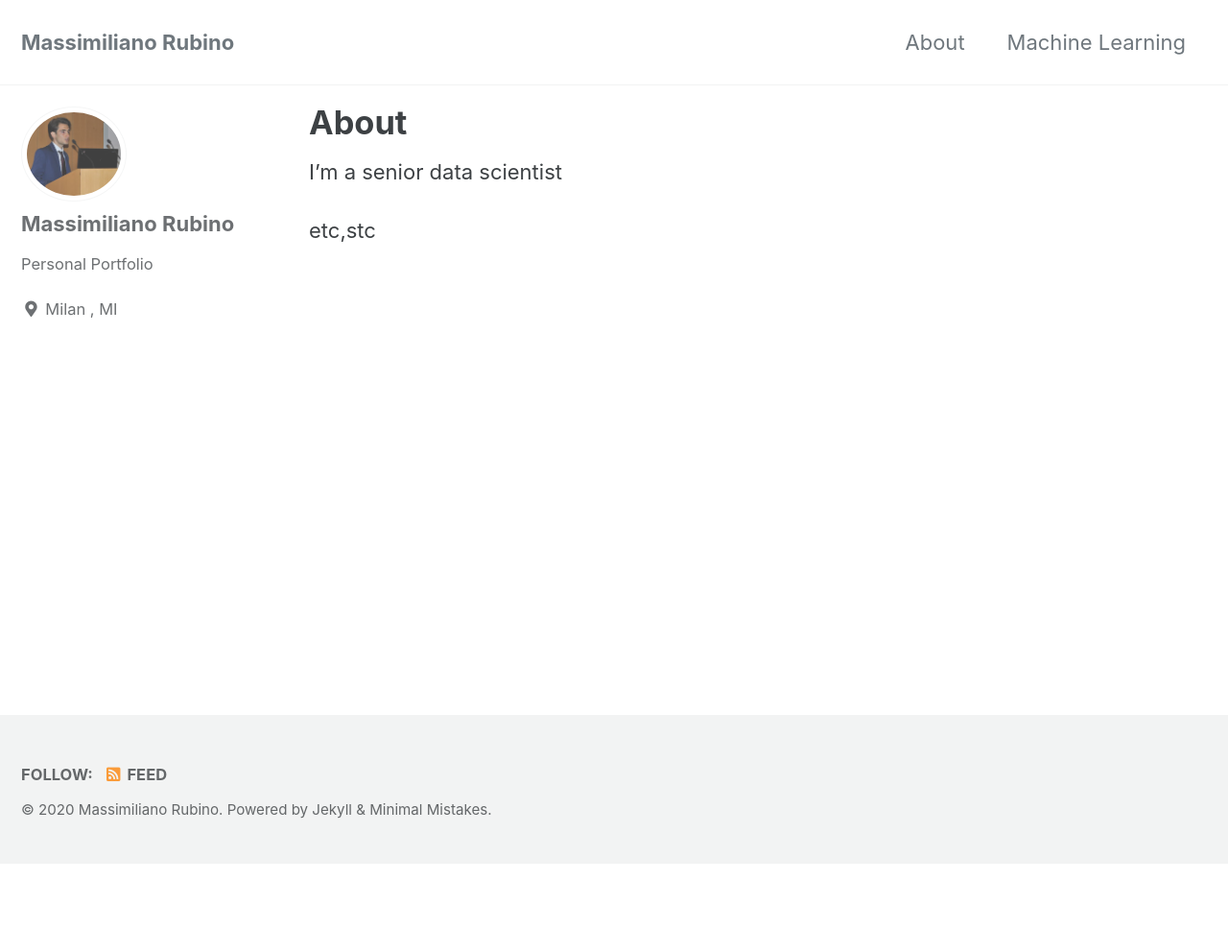
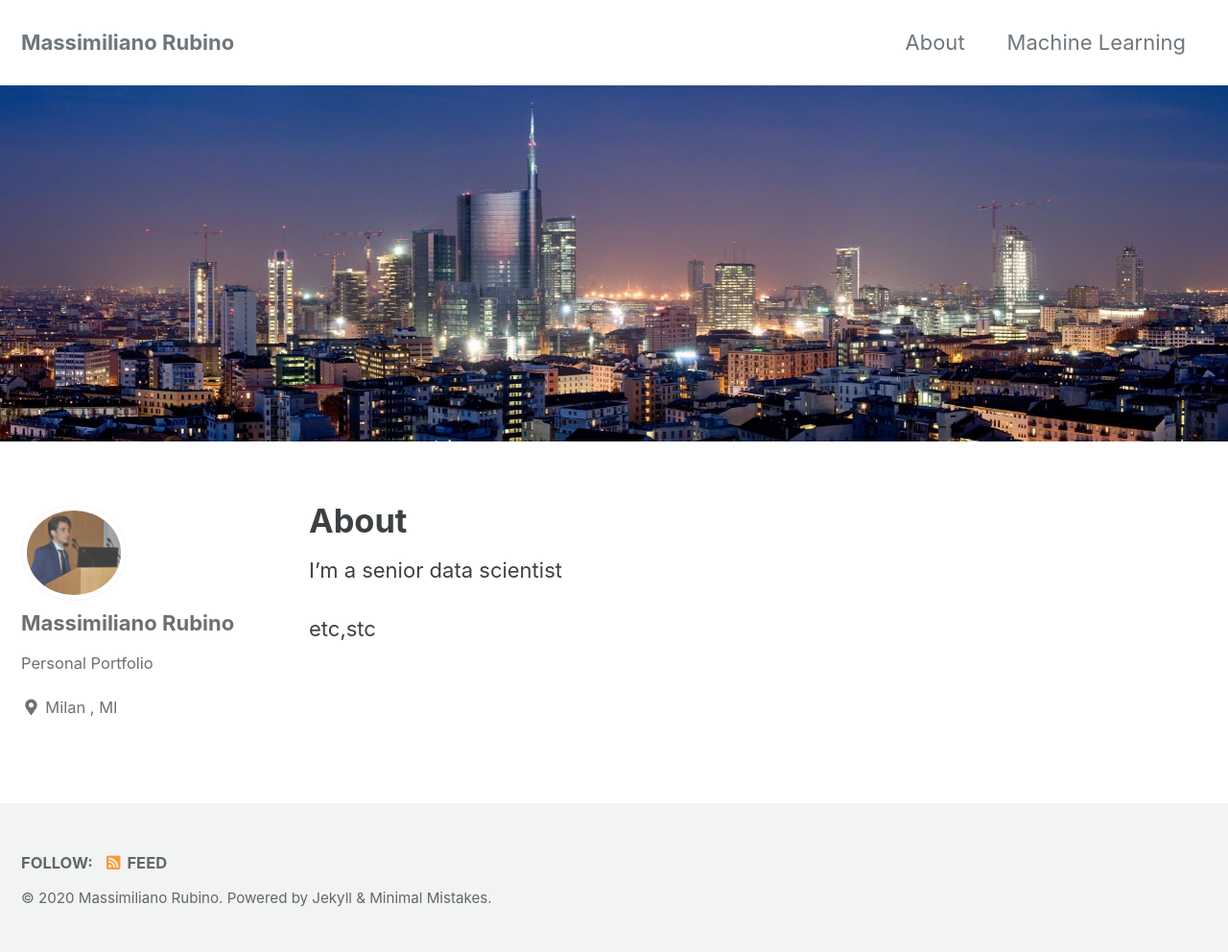
Before and after one commit to Max-Rubino/Max-rubino.github.io, a Jekyll site: the page built from _pages/about.md, in a window 1280 px wide. Shown: the whole page at 96% size. Built offline with Jekyll 4.4.1, drawn with Linux system fonts in a browser that asks for light colours; cached includes are drawn as plain includes; before the commit the page ends 900 px from its top, so only the background shows below that.

Commit message:
Add files via upload

```diff
--- a/_pages/about.md
+++ b/_pages/about.md
@@ -1,6 +1,8 @@
 ---
 title: "About"
 permalink: /about/
+header:
+  image: "/images/milano.jpg"
 ---
 I'm a senior data scientist
 
```
